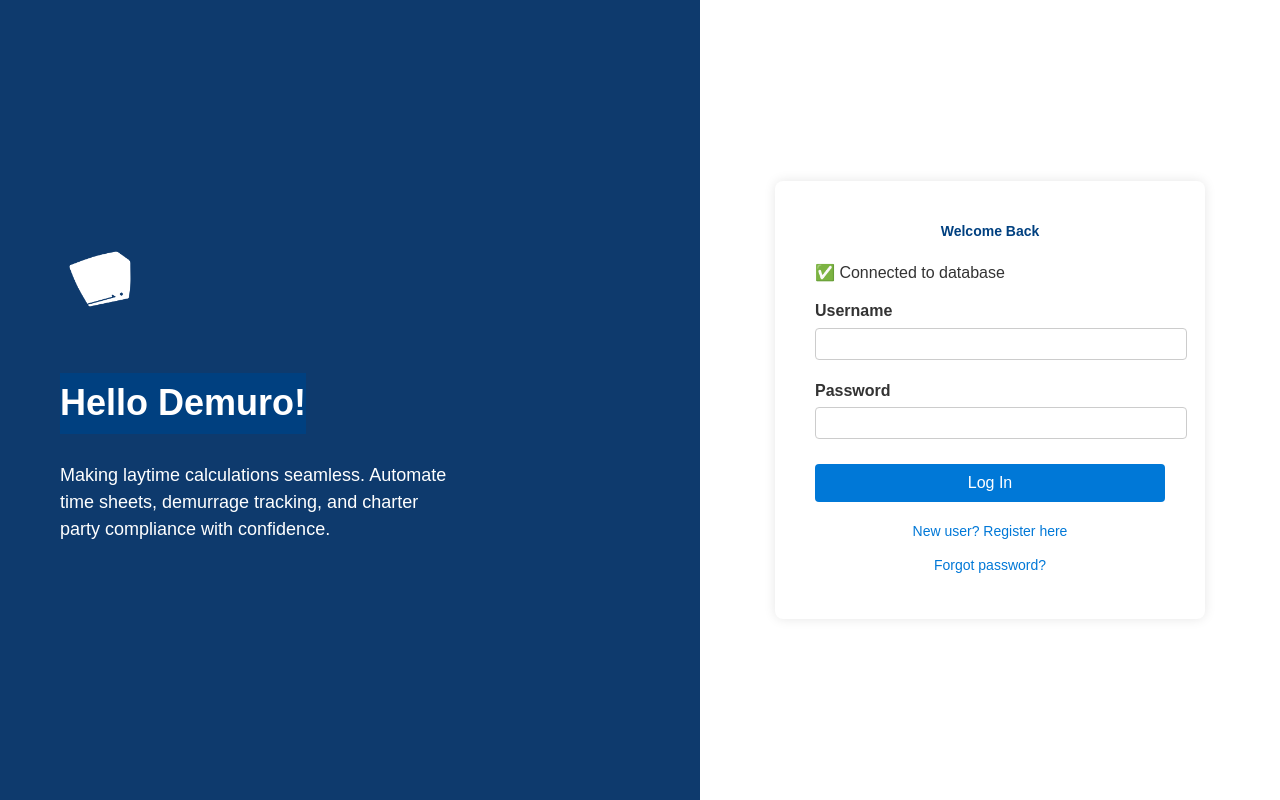
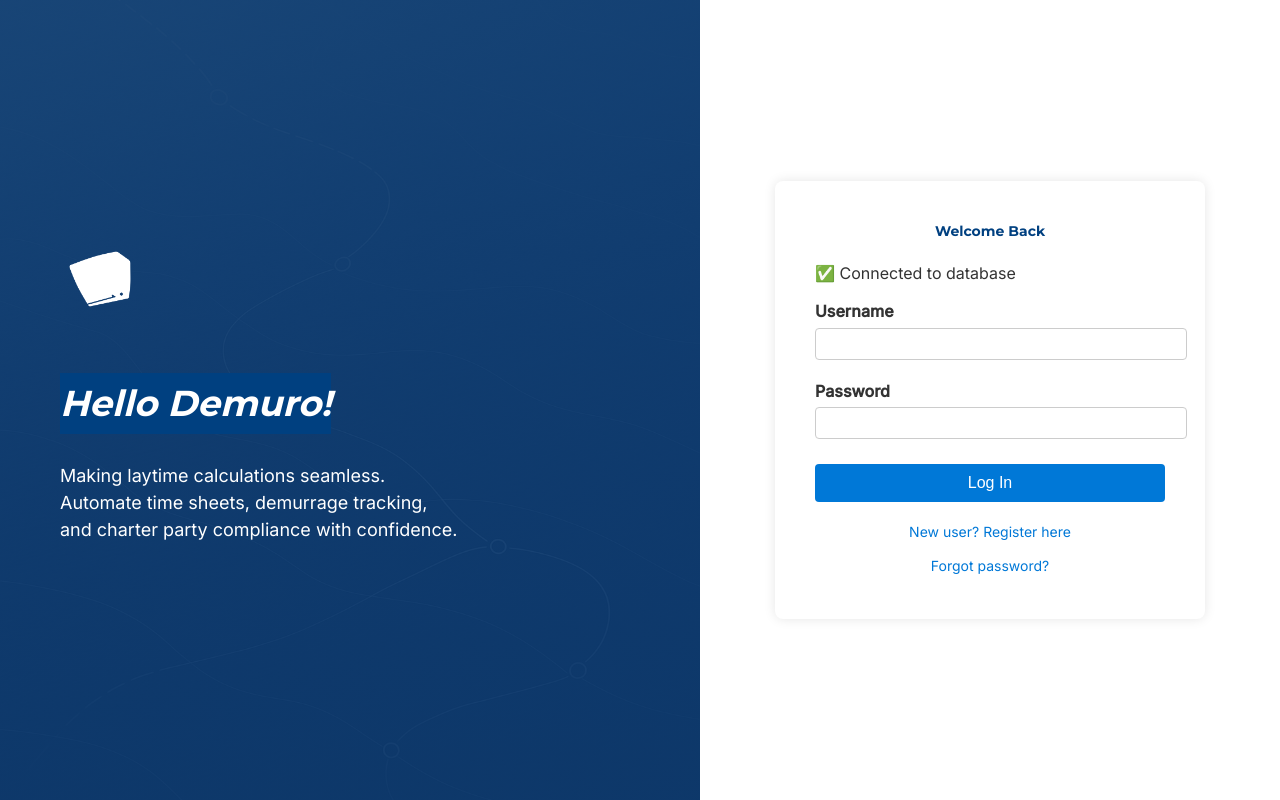
Before and after one commit to RayWalsh/DemurrageCalculator2, a Flask app: page /login in a window 1280 px wide. Run offline with Flask 3, Linux system fonts and the light colour scheme.

Commit message:
login page final

```diff
--- a/templates/login.html
+++ b/templates/login.html
@@ -4,25 +4,35 @@
     <meta charset="UTF-8">
     <title>Demuro Login</title>
     <link rel="stylesheet" href="{{ url_for('static', filename='styles.css') }}">
+    <link href="https://fonts.googleapis.com/css2?family=Inter:wght@300;400;500&family=Montserrat:wght@600;700&display=swap" rel="stylesheet">
     <style>
         body {
             margin: 0;
-            font-family: Arial, sans-serif;
+            font-family: 'Inter', sans-serif;
             background-color: #f4f7fa;
             display: flex;
             height: 100vh;
             overflow: hidden;
         }
 
+        h1, h2, h3, .left-panel h1 {
+            font-family: 'Montserrat', sans-serif;
+        }
+
         .left-panel {
             width: 50%;
-            background-color: #0e3a6d;
             color: white;
             padding: 60px;
             display: flex;
             flex-direction: column;
             justify-content: center;
             align-items: flex-start;
+        }
+
+        .custom-login-bg {
+            background: linear-gradient(to bottom, rgba(14, 58, 109, 0.9), rgba(14, 58, 109, 0.9)),
+                        url("{{ url_for('static', filename='images/LoginPageImage.PNG') }}") no-repeat center center;
+            background-size: cover;
         }
 
         .left-panel img {
@@ -34,6 +44,7 @@
         .left-panel h1 {
             font-size: 36px;
             margin-bottom: 10px;
+            font-style: italic;
         }
 
         .left-panel p {
@@ -147,7 +158,7 @@
 </head>
 <body>
 
-<div class="left-panel">
+<div class="left-panel custom-login-bg">
     <img src="{{ url_for('static', filename='images/DBS-Icon.png') }}" alt="DBS Logo">
     <h1>Hello Demuro!</h1>
     <p>Making laytime calculations seamless. Automate time sheets, demurrage tracking, and charter party compliance with confidence.</p>
@@ -173,7 +184,7 @@
         </form>
 
         <div class="links">
-            <p><a href="{{ url_for('register') }}">New user? Register here</a></p>
+            <p><a href="#" onclick="openRegisterModal()">New user? Register here</a></p>
             <p><a href="#" onclick="openModal()">Forgot password?</a></p>
         </div>
     </div>
@@ -199,6 +210,34 @@
     </div>
 </div>
 
+<!-- Register Modal -->
+<div id="registerModal" class="modal">
+    <div class="modal-content">
+        <span class="close" onclick="closeRegisterModal()">&times;</span>
+        <h3>Register New User</h3>
+        <form method="post" action="/register">
+            <label for="register-key">Secret Key</label>
+            <input type="text" name="secret_key" id="register-key" required>
+
+            <label for="register-username">Username</label>
+            <input type="text" name="username" id="register-username" required>
+
+            <label for="register-email">Email</label>
+            <input type="email" name="email" id="register-email" required>
+
+            <label for="register-password">Password</label>
+            <input type="password" name="password" id="register-password" required oninput="checkRegisterPasswordStrength()">
+            <small id="register-strength-msg" style="font-size: 12px;"></small>
+
+            <div class="show-password" style="margin-top: 8px; font-size: 14px;">
+                <input type="checkbox" id="register-show-password" onclick="toggleRegisterPassword()"> Show Password
+            </div>
+
+            <button type="submit">Register</button>
+        </form>
+    </div>
+</div>
+
 <script>
     function openModal() {
         document.getElementById("forgotModal").style.display = "block";
@@ -208,11 +247,48 @@
         document.getElementById("forgotModal").style.display = "none";
     }
 
+    function openRegisterModal() {
+        document.getElementById("registerModal").style.display = "block";
+    }
+
+    function closeRegisterModal() {
+        document.getElementById("registerModal").style.display = "none";
+    }
+
     window.onclick = function(event) {
-        const modal = document.getElementById("forgotModal");
-        if (event.target === modal) {
-            modal.style.display = "none";
+        const forgotModal = document.getElementById("forgotModal");
+        const registerModal = document.getElementById("registerModal");
+        if (event.target === forgotModal) forgotModal.style.display = "none";
+        if (event.target === registerModal) registerModal.style.display = "none";
+    }
+
+    function checkRegisterPasswordStrength() {
+        const password = document.getElementById("register-password").value;
+        const strengthMsg = document.getElementById("register-strength-msg");
+
+        let strength = 0;
+        if (password.length >= 8) strength++;
+        if (/[A-Z]/.test(password)) strength++;
+        if (/[0-9]/.test(password)) strength++;
+        if (/[^A-Za-z0-9]/.test(password)) strength++;
+
+        if (strength === 0) {
+            strengthMsg.textContent = "";
+        } else if (strength <= 1) {
+            strengthMsg.textContent = "Weak password";
+            strengthMsg.style.color = "red";
+        } else if (strength === 2) {
+            strengthMsg.textContent = "Moderate password";
+            strengthMsg.style.color = "orange";
+        } else {
+            strengthMsg.textContent = "Strong password";
+            strengthMsg.style.color = "green";
         }
+    }
+
+    function toggleRegisterPassword() {
+        const pw = document.getElementById("register-password");
+        pw.type = pw.type === "password" ? "text" : "password";
     }
 </script>
 
```
Also changed, not shown: static/images/LoginPageImage.PNG (renamed from static/images/LoginPageImage 2025-05-03 17_56_51.PNG).
